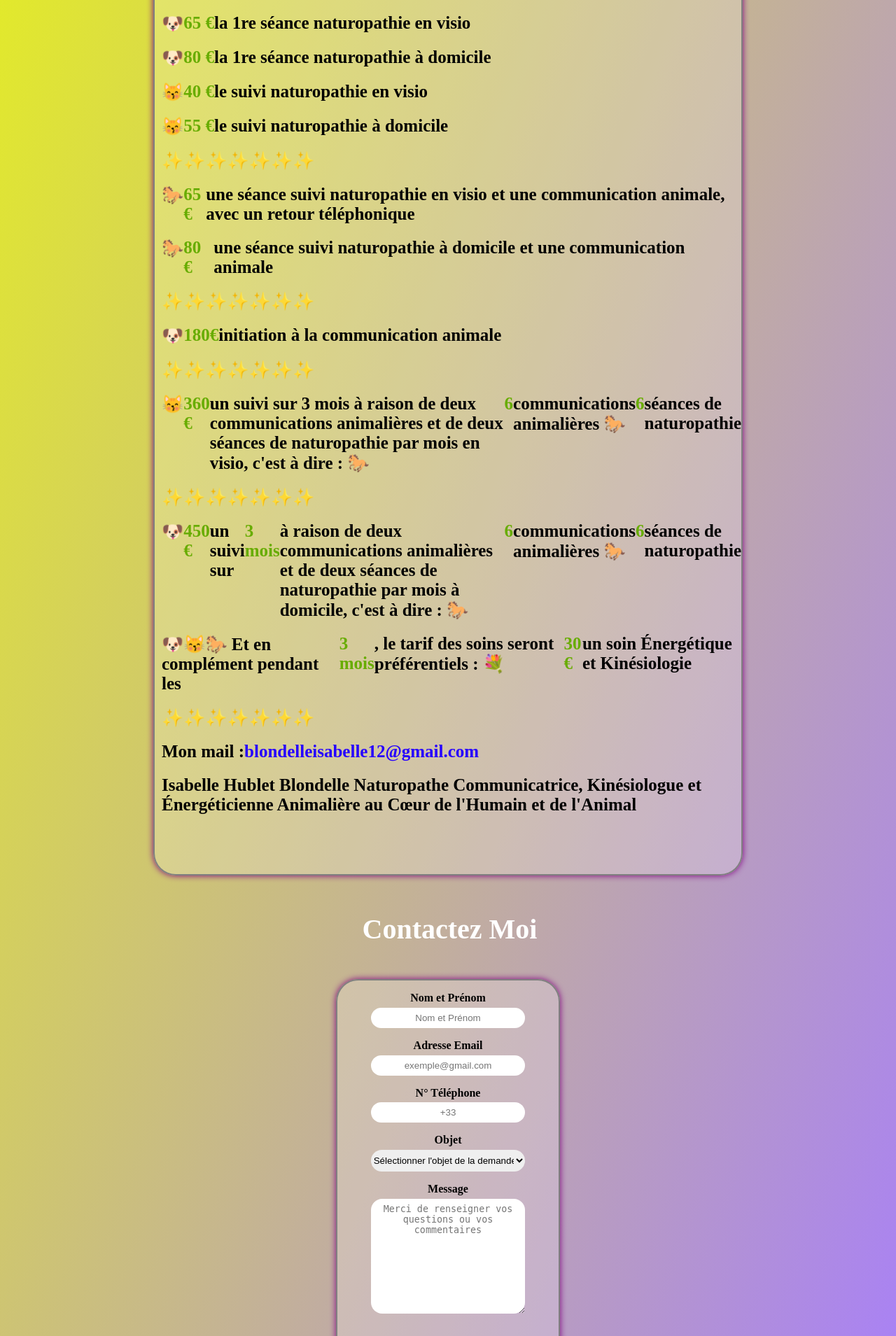
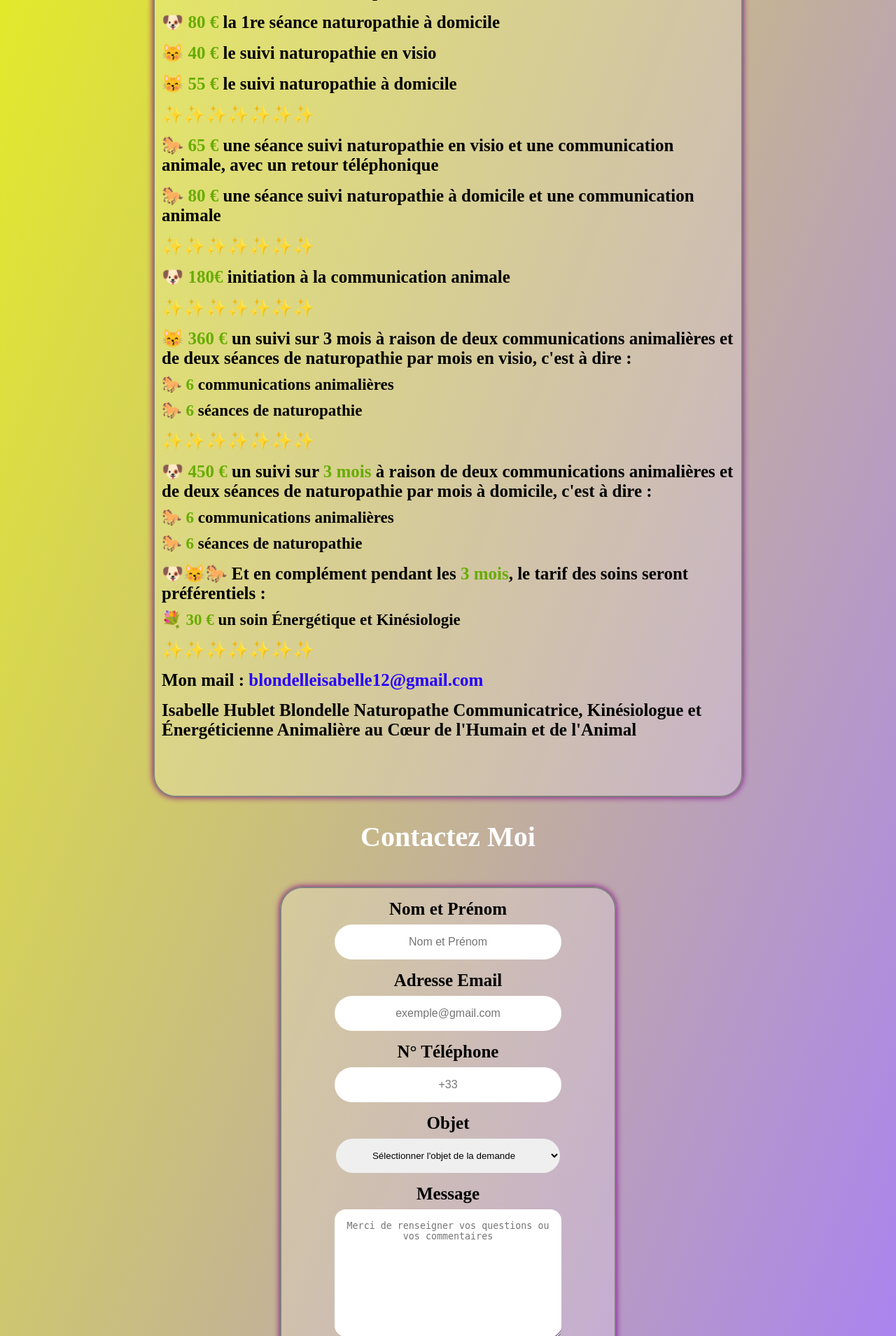
Before and after one commit to Estebann12/Isabelle-Blondelle2, a PHP site: page /pages/tarifs.html in a window 1280 px wide. Shown: the part 1133-3042 px from the top of the page at 70% size. Run offline with PHP 8.4, Linux system fonts and the light colour scheme.

Commit message:
contact + footer + responsive

```diff
--- a/assets/style.css
+++ b/assets/style.css
@@ -8,7 +8,6 @@
     box-shadow: 0px 0px 10px purple;
     border-bottom-left-radius: 2rem;
     border-bottom-right-radius: 2rem;
-    border-top: none;
 }
 
 .tarifs{
@@ -23,6 +22,15 @@ color:rgb(0, 0, 0);
 padding-top: 15px;
 padding-left: 10px;
 }
+
+.tarifs p {
+    font-size: 23px;
+font-weight: bold;
+color:rgb(0, 0, 0);
+padding-top: 10px;
+padding-left: 10px;
+}
+
 
 .tarifs a:last-child {
     margin-bottom: 5rem;
@@ -71,7 +79,7 @@ padding-left: 10px;
 
 
 
-.naturo h3, h2 {
+.naturo h3, .naturo h2 {
     font-size: 30px;
     font-weight: bold;
     color:rgb(208, 24, 82);
@@ -146,7 +154,7 @@ background-color: orange;
     padding-left: 5px;
 }
 
-.energie h2, h3 {
+.energie h2, .energie h3 {
     font-size: 30px;
     font-weight: bold;
     color:purple;
@@ -160,7 +168,7 @@ background-color: orange;
     flex-direction: column;
 }
 
-.yogadurire h2, h3 {
+.yogadurire h2, .yogadurire h3 {
     font-size: 30px;
     font-weight: bold;
     color:rgb(241, 189, 77);
@@ -324,7 +332,7 @@ a{
     display: flex;
     flex-direction: column;
     max-width: 1000px;
-    margin: 0 219px 0 219px;
+    margin: 0 220px 0 220px;
     padding-bottom: 2rem;
 }
 
@@ -337,9 +345,9 @@ a{
 }
 
 .contact-form {
-    margin: 3rem auto 0;
+    margin: 3rem auto 65px;
     max-width: 30%;
-    padding: 0rem 2rem 0.8rem;
+    padding: 0rem 7rem 0.8rem;
     background: rgba(255,255,255,.2);
     border: 2px solid grey;
     box-shadow: 0px 0px 10px purple;
@@ -351,39 +359,54 @@ a{
     display: flex;
     flex-direction: column;
     padding: 1rem;
+    align-items: center;
 }
 
 .label-contact {
     font-weight: bold;
-    margin-bottom: 0.3rem;
+    margin-bottom: 0.5rem;
+    font-size: 25px;
 }
 
 .input-contact {
     border-radius: 2rem;
     border: none;
     margin-bottom: 1rem;
-    padding-block: 7px;
+    padding-block: 16px;
+    font-size: 16px;
+    min-width: 320px;
 }
 
 .input-contact::placeholder, textarea::placeholder {
     text-align: center;
 }
 
-.message-contact, .select-contact {
+.select-contact {
+    border-radius: 2rem;
+    border: none;
+    margin-bottom: 1rem;
+    text-align: center;
+    padding-block: 16px;
+    min-width: 320px;
+}
+
+.message-contact {
     border-radius: 1rem;
     border: none;
     margin-bottom: 1rem;
     text-align: center;
-    padding-block: 7px;
+    padding-block: 16px;
+    min-width: 320px;
 }
 
 .button-contact {
-    border-radius: 1rem;
+    border-radius: 2rem;
     border: none;
     cursor: pointer;
     background-color: blueviolet;
     margin: 1rem 3rem 0 3rem;
-    padding-block: 10px;
+    padding-block: 20px;
+    min-width: 185px;
 }
 
 .button-contact:hover {
@@ -401,10 +424,11 @@ a{
 
 .footer-text,
 .footer-iconTop {
+    display: block;
     position: relative;
 }
 
-.footer-text p, a {
+.footer-text p,.footer-text a {
     display: flex;
     font-size: 1.4rem;
     padding-bottom: 5px;
--- a/pages/chamanisme.html
+++ b/pages/chamanisme.html
@@ -4,6 +4,10 @@
     <meta charset="utf-8" />
     <link rel="stylesheet" href="..\assets\style.css" />
     <link rel="icon" type="image/vnd.icon" href="../assets/images/favicon.ico">
+    <link
+    href="https://unpkg.com/boxicons@2.1.4/css/boxicons.min.css"
+    rel="stylesheet"
+  />
   </head>
   <body id="chamanisme">
     <header>
--- a/pages/communicationanimale.html
+++ b/pages/communicationanimale.html
@@ -4,6 +4,10 @@
     <meta charset="utf-8" />
     <link rel="stylesheet" href="..\assets\style.css" />
     <link rel="icon" type="image/vnd.icon" href="../assets/images/favicon.ico">
+    <link
+    href="https://unpkg.com/boxicons@2.1.4/css/boxicons.min.css"
+    rel="stylesheet"
+  />
   </head>
   <body id="communicationanimale">
     <header>
--- a/pages/naturopathie.html
+++ b/pages/naturopathie.html
@@ -4,6 +4,10 @@
     <meta charset="utf-8" />
     <link rel="stylesheet" href="..\assets\style.css" />
     <link rel="icon" type="image/vnd.icon" href="../assets/images/favicon.ico">
+    <link
+    href="https://unpkg.com/boxicons@2.1.4/css/boxicons.min.css"
+    rel="stylesheet"
+  />
   </head>
   <body id="naturopathie">
     <header>
--- a/pages/tarifs.html
+++ b/pages/tarifs.html
@@ -4,6 +4,10 @@
     <meta charset="utf-8" />
     <link rel="stylesheet" href="..\assets\style.css" />
     <link rel="icon" type="image/vnd.icon" href="../assets/images/favicon.ico">
+    <link
+    href="https://unpkg.com/boxicons@2.1.4/css/boxicons.min.css"
+    rel="stylesheet"
+  />
   </head>
   <body id="tarifs">
     <header>
@@ -77,19 +81,19 @@
 
       <a>✨✨✨✨✨✨✨</a>
 
-      <a>😽 <span>360 €</span> un suivi sur 3 mois à raison de deux communications animalières et de deux séances de naturopathie par mois en visio, c'est à dire :
-      🐎 <span>6</span> communications animalières
-      🐎 <span>6</span> séances de naturopathie</a>
+      <a>😽 <span>360 €</span> un suivi sur 3 mois à raison de deux communications animalières et de deux séances de naturopathie par mois en visio, c'est à dire :</a>
+        <p>🐎 <span>6</span> communications animalières</p>
+          <p>🐎 <span>6</span> séances de naturopathie</p>
 
       <a>✨✨✨✨✨✨✨</a>
 
-      <a>🐶 <span>450 €</span> un suivi sur <span>3 mois</span> à raison de deux communications animalières et de deux séances de naturopathie par mois à domicile, c'est à dire :
-      🐎 <span>6</span> communications animalières
-      🐎 <span>6</span> séances de naturopathie</a>
+      <a>🐶 <span>450 €</span> un suivi sur <span>3 mois</span> à raison de deux communications animalières et de deux séances de naturopathie par mois à domicile, c'est à dire :</a>
+      <p>🐎 <span>6</span> communications animalières</p>
+      <p>🐎 <span>6</span> séances de naturopathie</p>
 
-      <a>🐶😽🐎 Et en complément pendant les <span>3 mois</span>, le tarif des soins seront préférentiels :
+      <a>🐶😽🐎 Et en complément pendant les <span>3 mois</span>, le tarif des soins seront préférentiels :</a>
 
-      💐 <span>30 €</span> un soin Énergétique et Kinésiologie</a>
+      <p>💐 <span>30 €</span> un soin Énergétique et Kinésiologie</p>
 
       <a>✨✨✨✨✨✨✨</a>
 
--- a/pages/yogadurire.html
+++ b/pages/yogadurire.html
@@ -4,6 +4,10 @@
     <meta charset="utf-8" />
     <link rel="stylesheet" href="..\assets\style.css" />
     <link rel="icon" type="image/vnd.icon" href="../assets/images/favicon.ico">
+    <link
+    href="https://unpkg.com/boxicons@2.1.4/css/boxicons.min.css"
+    rel="stylesheet"
+  />
   </head>
   <body id="yogadurire">
     <header>
--- a/pages/énergétique.html
+++ b/pages/énergétique.html
@@ -4,6 +4,10 @@
     <meta charset="utf-8" />
     <link rel="stylesheet" href="..\assets\style.css" />
     <link rel="icon" type="image/vnd.icon" href="../assets/images/favicon.ico">
+    <link
+    href="https://unpkg.com/boxicons@2.1.4/css/boxicons.min.css"
+    rel="stylesheet"
+  />
   </head>
   <body id="énergétique">
     <header>
```
